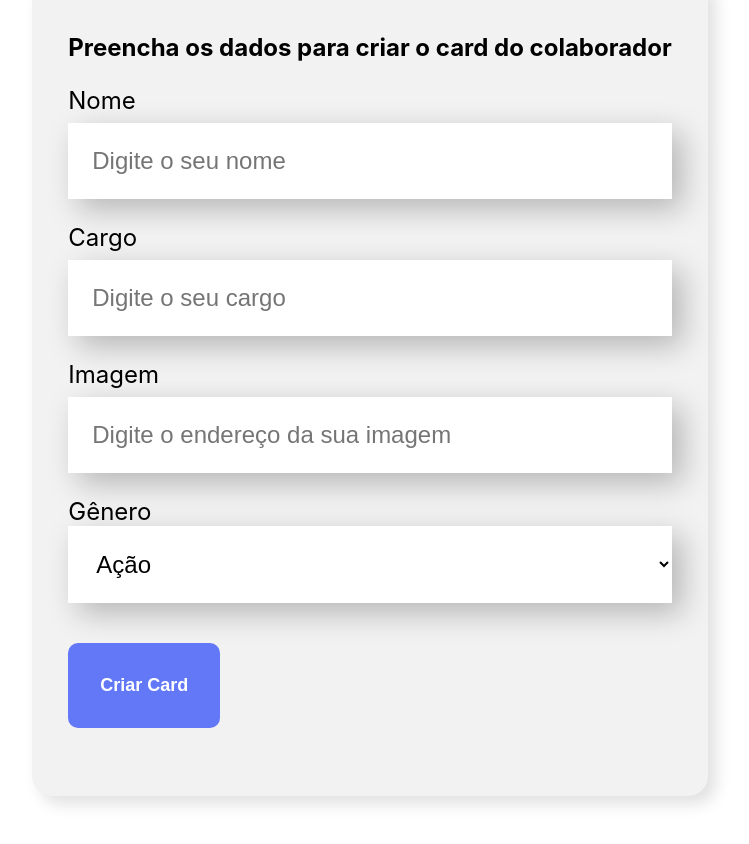
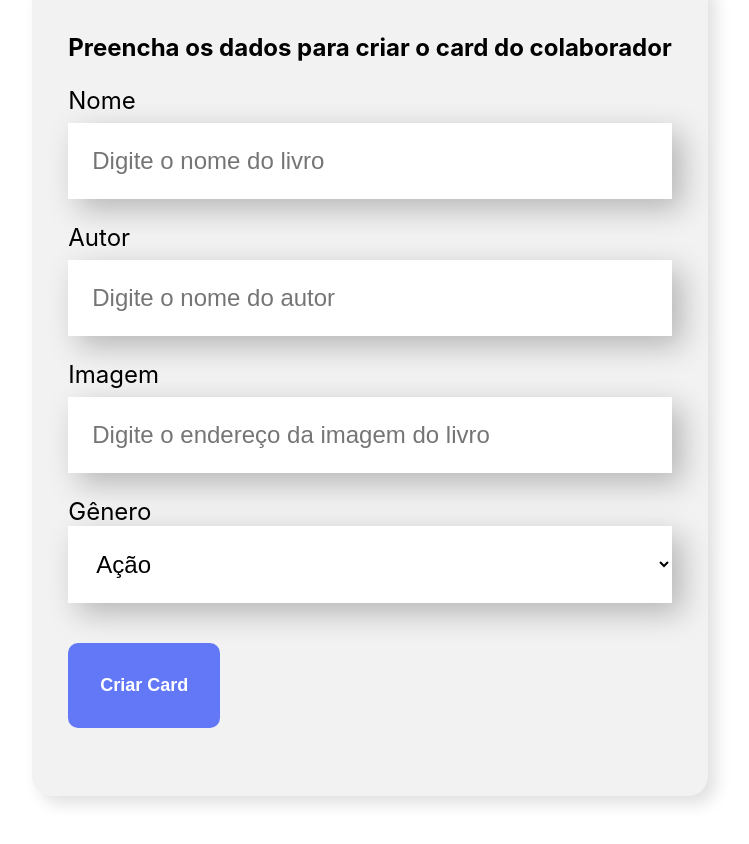
Before and after one commit to Enric0Mz/book-yourshelf, a React (Create React App) app: page / in a window 1280 px wide. Shown: the part 960-1804 px from the top of the page, without its empty margins (270-1019 px from the left). Built offline with nearby package versions, Linux system fonts and the light colour scheme; the HTML template or start-up script is replaced by a standard one.

Commit message:
feat: include `useState` to manage created books

```diff
--- a/src/App.js
+++ b/src/App.js
@@ -1,11 +1,20 @@
+import { useState } from 'react';
 import Banner from './components/Banner/Banner';
 import Form from './components/Form';
 
 function App() {
+
+  const [books, setBooks] = useState([])
+
+  const toNewBookCreate = (book) => {
+    setBooks([...books, book])
+    console.log(book)
+  }
+
   return (
     <div className="App">
       <Banner />
-      <Form />
+      <Form onBookCreate={toNewBookCreate}/>
     </div>
   );
 }
--- a/src/components/DropDown/index.js
+++ b/src/components/DropDown/index.js
@@ -1,11 +1,10 @@
 import "./DropDown.css"
 
 const DropDown = (props) => {
-    console.log(props.items)
     return (
         <div className="drop-down">
             <label>{props.label}</label>
-            <select required={props.mandatory}>
+            <select onChange={event=> props.onChange(event.target.value)} required={props.mandatory} >
                     {props.items.map(item => <option key={item}>{item}</option>)}
             </select>
         </div>
--- a/src/components/Form/index.js
+++ b/src/components/Form/index.js
@@ -2,26 +2,39 @@ import TextField from "../TextField"
 import "./Form.css"
 import DropDown from "../DropDown"
 import Button from "../Button"
+import { useState } from "react"
 
 
+const Form = (props) => {
+    const genres = ["Ação", "Ficção", "Desenvolvimento Pessoal", "Romance", "Comédia", "Aventura"]
 
-
-const Form = () => {
-    const genre = ["Ação", "Ficção", "Desenvolvimento Pessoal", "Romance", "Comédia", "Aventura"]
+    const [name, setName] = useState('')
+    const [author, setAuthor] = useState('')
+    const [image, setImage] = useState('')
+    const [genre, setGenre] = useState('')
 
     const onSave = (event) => {
         event.preventDefault()
-        console.log("O form foi submetido")
+        props.onBookCreate({
+            name, author, image, genre
+        })
+        console.log("O form foi submetido => ", name, author, image, genre)
     }
 
     return (
         <section className="forms">
             <form onSubmit={onSave}>
                 <h2>Preencha os dados para criar o card do colaborador</h2>
-                <TextField mandatory={true} label="Nome" placeholder="Digite o seu nome" />
-                <TextField mandatory={true} label="Cargo" placeholder="Digite o seu cargo" />
-                <TextField label="Imagem" placeholder="Digite o endereço da sua imagem" />
-                <DropDown mandatory={true} label="Gênero" items={genre}/>
+                <TextField mandatory={true} label="Nome" placeholder="Digite o nome do livro" value={name} whenAltered={value => setName(value)} />
+                <TextField mandatory={true} label="Autor" placeholder="Digite o nome do autor" value={author} whenAltered={value => setAuthor(value)}/>
+                <TextField label="Imagem" placeholder="Digite o endereço da imagem do livro" value={image} whenAltered={value => setImage(value)} />
+                <DropDown
+                    mandatory={true}
+                    label="Gênero"
+                    items={genres}
+                    value={genre}
+                    onChange={value => setGenre(value)}
+                    />
                 <Button>
                     Criar Card
                 </Button>
--- a/src/components/TextField/index.js
+++ b/src/components/TextField/index.js
@@ -1,10 +1,16 @@
 import "./TextField.css"
 
 const TextField = (props) => {
+
+
+    const whenTyped = (event) => {
+        props.whenAltered(event.target.value)
+
+    }
     return (
         <div className="text-field">
             <label>{props.label}</label>
-            <input required={props.mandatory} placeholder={props.placeholder} />
+            <input value={props.value} onChange={whenTyped} required={props.mandatory} placeholder={props.placeholder} />
         </div>
     )
 }
```
